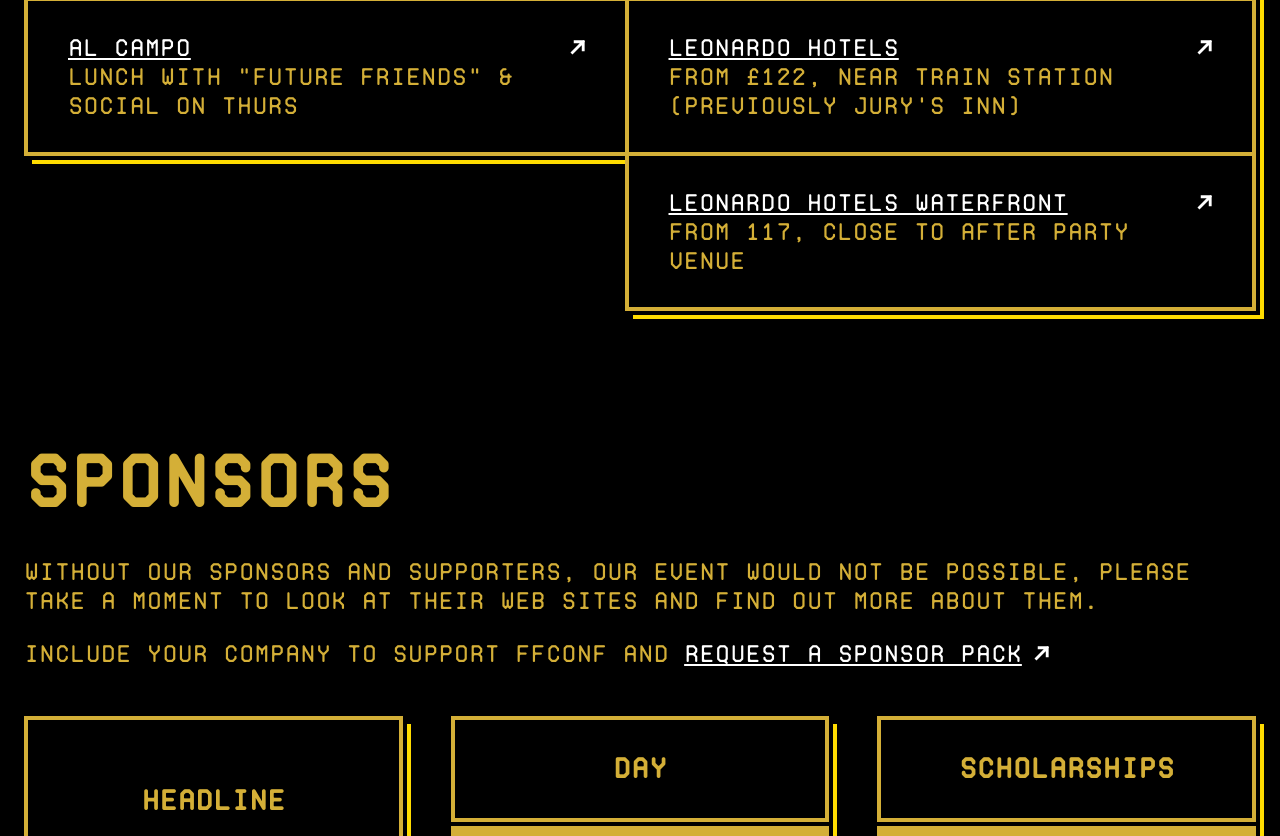
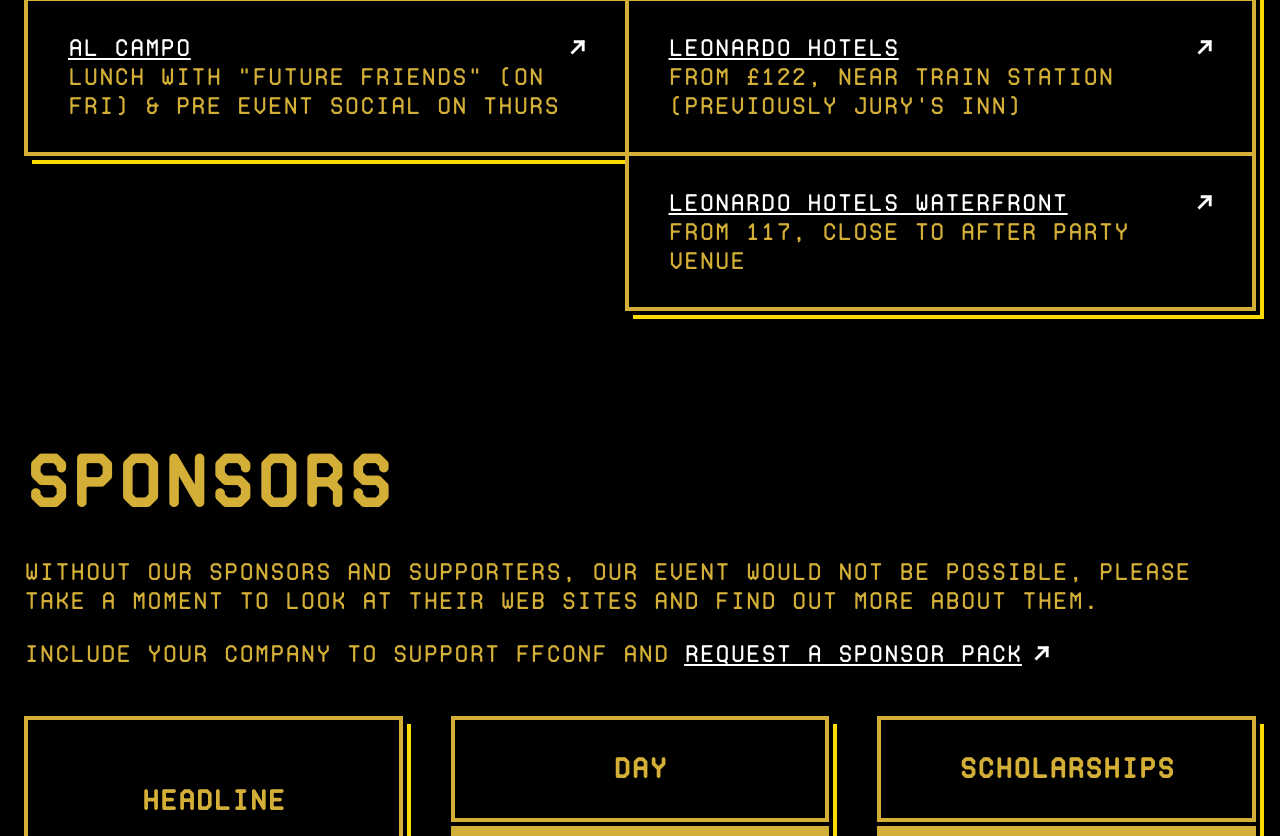
Before and after one commit to leftlogic/ffconf2023, a website: page index.html in a window 1280 px wide. Shown: the part 5973-6809 px from the top of the page. Drawn offline with Linux system fonts and the light colour scheme.

Commit message:
clarify Al Campo

```diff
--- a/index.html
+++ b/index.html
@@ -351,8 +351,9 @@
               networking from 7:30am</em>
           </li>
           <li><a href="https://thelounges.co.uk/alcampo/" target="_blank">Al Campo</a><em>Lunch with "Future Friends"
+              (on Fri)
               &amp;
-              social on Thurs</em></li>
+              pre event social on Thurs</em></li>
         </ol>
 
         <ol id="hotels">
```
